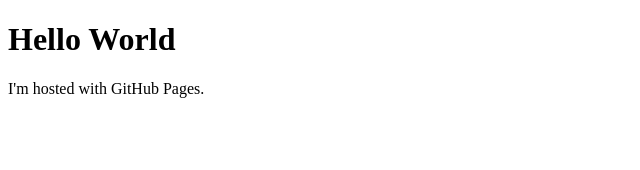
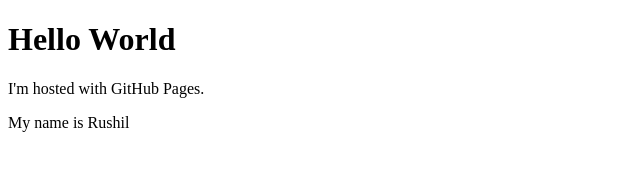
Before and after one commit to Rushil123/rushil123.github.io, a plain HTML site: page index.html in a window 1280 px wide. Shown: the whole page, without its empty margins (0-640 px from the left). Drawn offline with Linux system fonts and the light colour scheme.

Commit message:
Updated index.html

```diff
--- a/index.html
+++ b/index.html
@@ -3,5 +3,6 @@
 <body>
 <h1>Hello World</h1>
 <p>I'm hosted with GitHub Pages.</p>
+<p> My name is Rushil </p>
 </body>
 </html>
```
